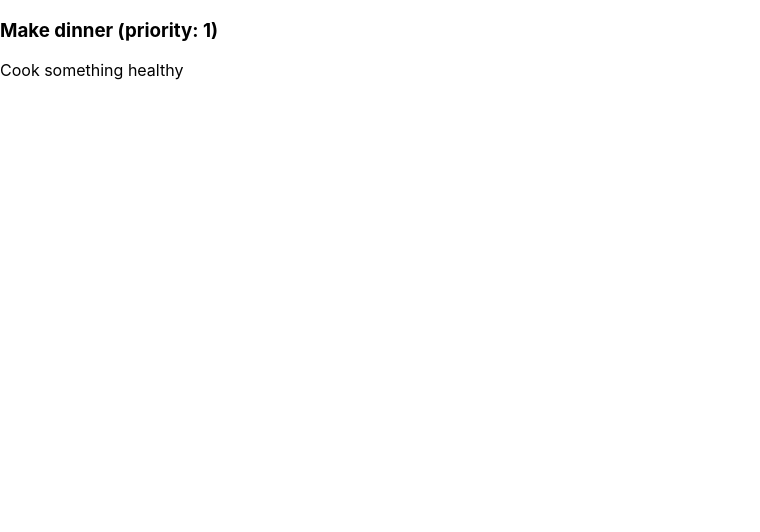
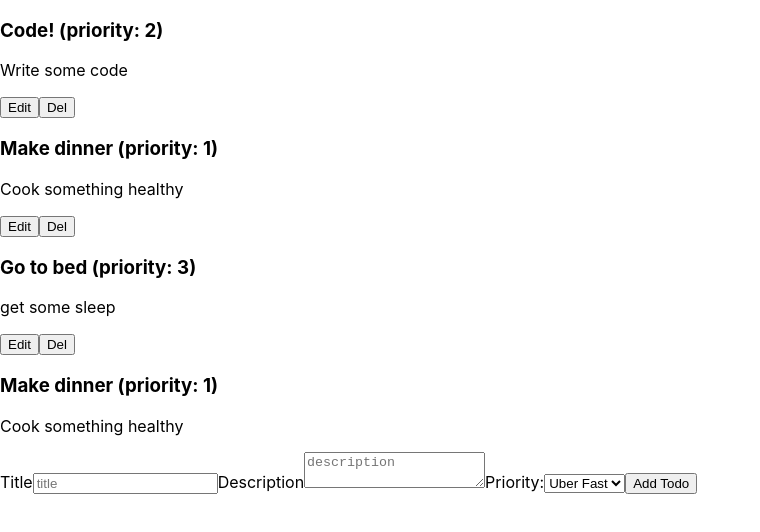
Before and after one commit to chucklui/react-tdl, a React (Create React App) app: page / in a window 1280 px wide. Shown: the top 532 px of the page, without its empty margins (0-760 px from the left). Built offline with nearby package versions, Linux system fonts and the light colour scheme; the HTML template or start-up script is replaced by a standard one.

Commit message:
finished adding two buttons to Editable component and delete btn works.

```diff
--- a/src/EditableTodo.js
+++ b/src/EditableTodo.js
@@ -1,10 +1,23 @@
+import { useState } from "react";
 import Todo from "./Todo";
 import TodoForm from "./TodoForm";
 
-const EditableTodo = ({todo}) => {
+const EditableTodo = ({todo, deleteTodo, id}) => {
+  const [isEdit, setIsEdit] = useState(false);
+
+  function handleDelete(evt) {
+    // let td = evt.target;
+    console.log("editable todo:", evt.target.id);
+    let tdId = evt.target.id;
+
+    deleteTodo(tdId);
+  }
+
   return (
     <>
       <Todo todo={todo}/>
+      <button>Edit</button>
+      <button id={todo.id} onClick={handleDelete}>Del</button>
       {/* <TodoForm /> */}
     </>
   );
--- a/src/TodoApp.js
+++ b/src/TodoApp.js
@@ -2,14 +2,13 @@ import {useState, useEffect} from 'react';
 import TopTodo from "./TopTodo";
 import TodoForm from "./TodoForm";
 import TodoList from "./TodoList";
+import {v4 as uuid} from "uuid";
 
 const TODOLIST = [
-  { title: "Code!", description: "Write some code", priority: 2 },
-  { title: "Make dinner", description: "Cook something healthy", priority: 1 },
-  { title: "Go to bed", description: "get some sleep", priority: 3 },
+  { title: "Code!", description: "Write some code", priority: 2, id: uuid() },
+  { title: "Make dinner", description: "Cook something healthy", priority: 1, id: uuid() },
+  { title: "Go to bed", description: "get some sleep", priority: 3, id: uuid() },
 ];
-
-
 
 
 const TodoApp = () => {
@@ -19,11 +18,15 @@ const TodoApp = () => {
     setTodoData((td) => ([...td, todo]));
   }
 
+  function deleteTodo(tdId) {
+    setTodoData((tds) => tds.filter((td) =>(td.id !== tdId)));
+  }
+
   return (
     <>
+      <TodoList todoList={todoData} deleteTodo={deleteTodo}/>
       <TopTodo todoData={todoData}/>
-      {/* <TodoList todoList={todoData}/> */}
-      {/* <TodoForm updateTodoData={updateTodoData}/> */}
+      <TodoForm updateTodoData={updateTodoData}/>
     </>
   );
 };
--- a/src/TodoList.js
+++ b/src/TodoList.js
@@ -1,10 +1,11 @@
 import EditableTodo from "./EditableTodo";
+import { v4 as uuid } from "uuid";
 
-const TodoList = ({todoList}) => {
+const TodoList = ({todoList, deleteTodo}) => {
   return (
     <>
     {todoList.map((todo, index) =>
-      <EditableTodo todo={todo} key={index}/>
+      <EditableTodo todo={todo} key={uuid()} deleteTodo={deleteTodo}/>
     )}
     </>
   );
```
